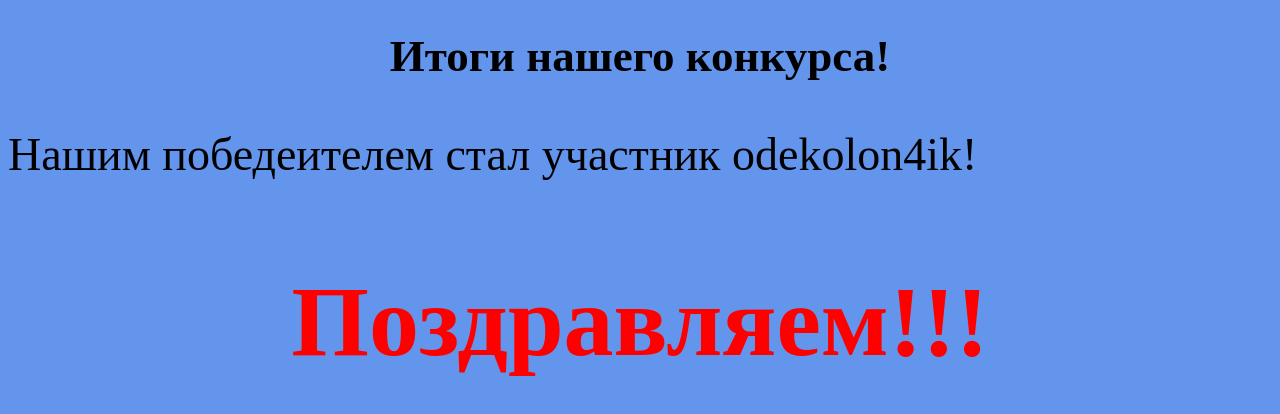
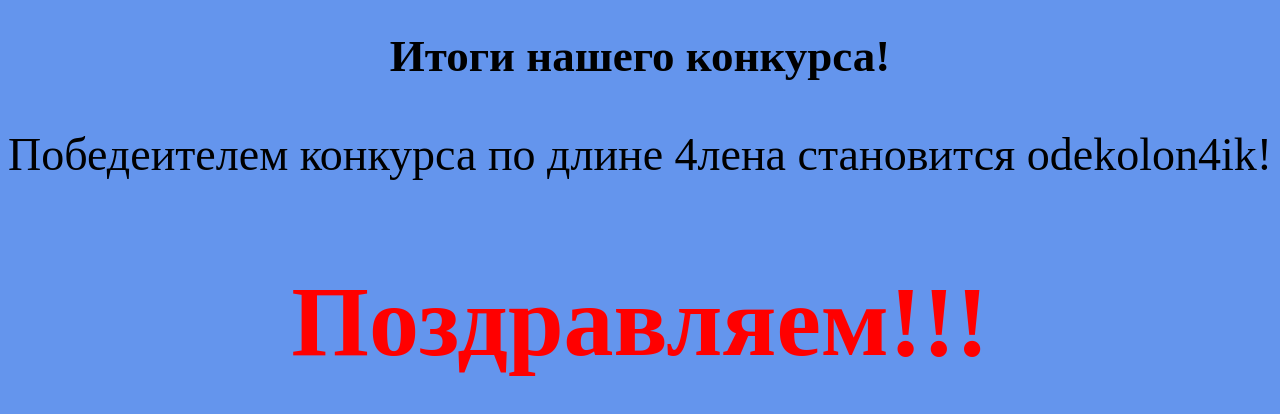
Before and after one commit to SeyZee/html, a plain HTML site: page index.html in a window 1280 px wide. Drawn offline with Linux system fonts and the light colour scheme.

Commit message:
Update index.html

```diff
--- a/index.html
+++ b/index.html
@@ -8,7 +8,7 @@
 		<body style ="background-color:#6495ed">
 
 <h1 align="center" style= "font-size:45px">Итоги нашего конкурса!  </h1>
-<p align="left" style= "font-size:46px">Нашим победеителем стал участник odekolon4ik!
+<p align="left" style= "font-size:46px">Победеителем конкурса по длине 4лена становится odekolon4ik!
 <h2 align="center" style="color:#ff0000; font-size:100px">Поздравляем!!!</h2>
 
 
```
